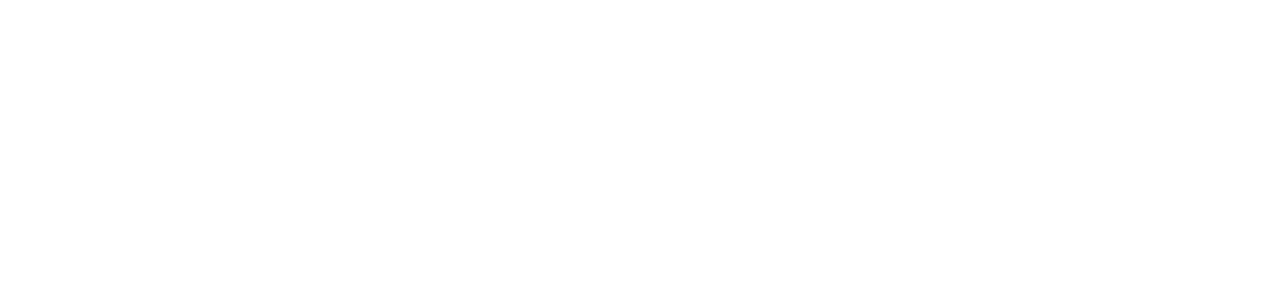
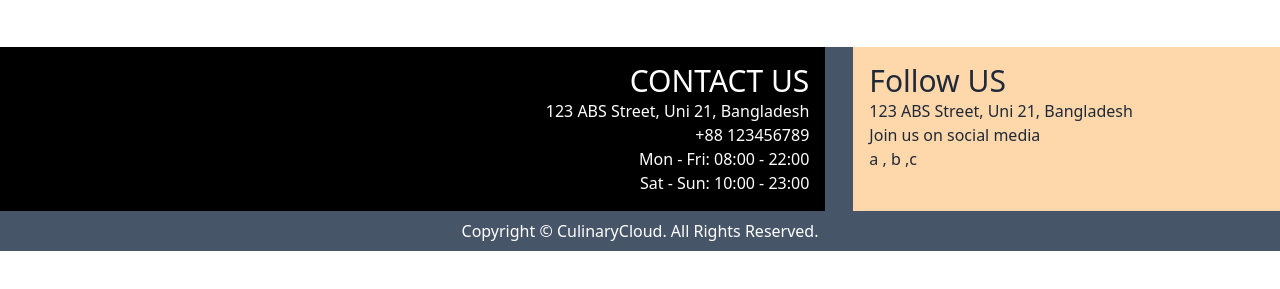
Before and after one commit to ImranRH321/Resturent_bistro_client, a React (Vite) app: page / in a window 1280 px wide. Shown: the part 399-688 px from the top of the page. Built offline with nearby package versions, Linux system fonts and the light colour scheme.

Commit message:
footer ui

```diff
--- a/src/Layout/Main.jsx
+++ b/src/Layout/Main.jsx
@@ -1,10 +1,12 @@
 import React from 'react';
 import NavBar from '../pages/Shared/NavBar/NavBar';
+import Footer from '../pages/Shared/Footer/Footer';
 
 const Main = () => {
     return (
         <div>
             <NavBar></NavBar>
+            <Footer></Footer>
         </div>
     );
 };
--- a/src/pages/Shared/Footer/Footer.jsx
+++ b/src/pages/Shared/Footer/Footer.jsx
@@ -1,11 +1,30 @@
-import React from 'react';
+import React from "react";
 
 const Footer = () => {
-    return (
-        <div>
-            <h1>footer page </h1>
+  return (
+    <footer className="md:grid grid-cols-3 bg-slate-600 mt-12">
+      <div className="col-span-2 text-right me-7 bg-black text-white p-4">
+        <div className="content">
+        <h3 className="text-3xl">CONTACT US</h3>
+        <p>123 ABS Street, Uni 21, Bangladesh</p>
+        <p>+88 123456789</p>
+        <p>Mon - Fri: 08:00 - 22:00</p>
+        <p>Sat - Sun: 10:00 - 23:00</p>
         </div>
-    );
+      </div>
+      <div className="col-span-2 bg-orange-200 p-4">
+        <h3 className="text-3xl">Follow US</h3>
+        <p>123 ABS Street, Uni 21, Bangladesh</p>
+        <p>Join us on social media</p>
+        <div className="iconDiv">
+            a , b ,c
+        </div>
+      </div>
+      <div className="col-span-4 text-center ">
+        <p className="capitalize bg-dark text-white py-2 px-1 ">Copyright © CulinaryCloud. All rights reserved.</p>
+      </div>
+    </footer>
+  );
 };
 
 export default Footer;
```
